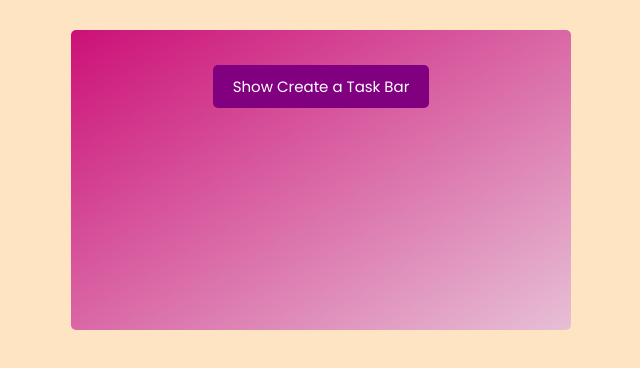
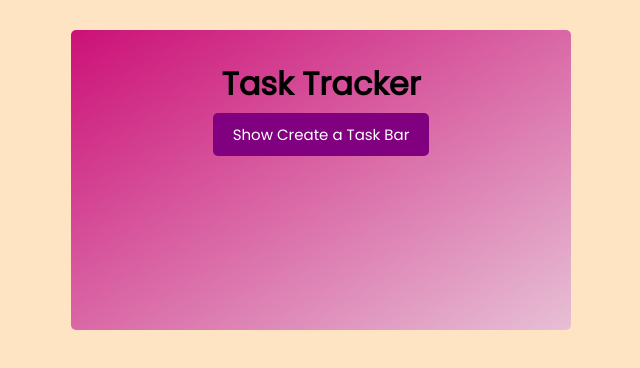
Before and after one commit to szrbrhm/react-task-project, a React (Create React App) app: page / in a window 1280 px wide. Shown: the top 368 px of the page, without its empty margins (319-959 px from the left). Built offline with nearby package versions, Linux system fonts and the light colour scheme.

Commit message:
add components

```diff
--- a/src/App.js
+++ b/src/App.js
@@ -5,9 +5,11 @@ import Header from './components/Header';
 function App() {
   return (
     <div className="container">
-     <Header/>
+     <Header title={"Task Tracker"}/>
     </div>
   );
 }
 
+
+
 export default App;
```
